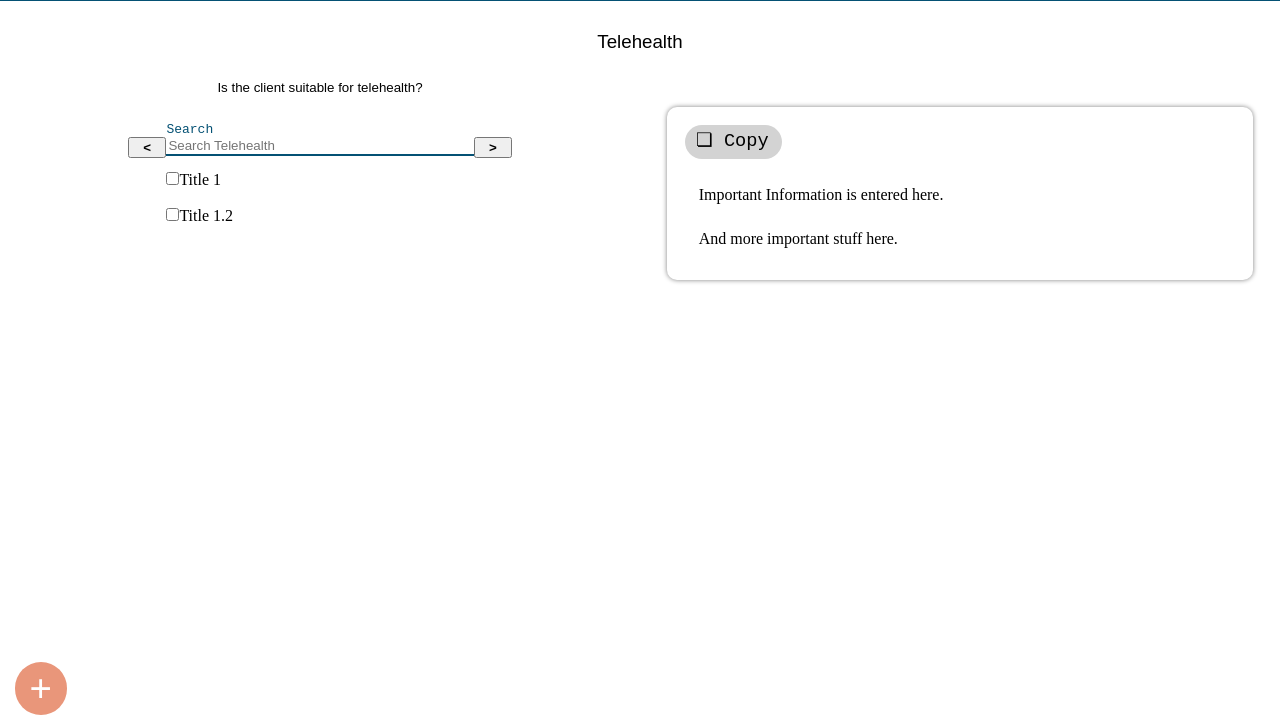
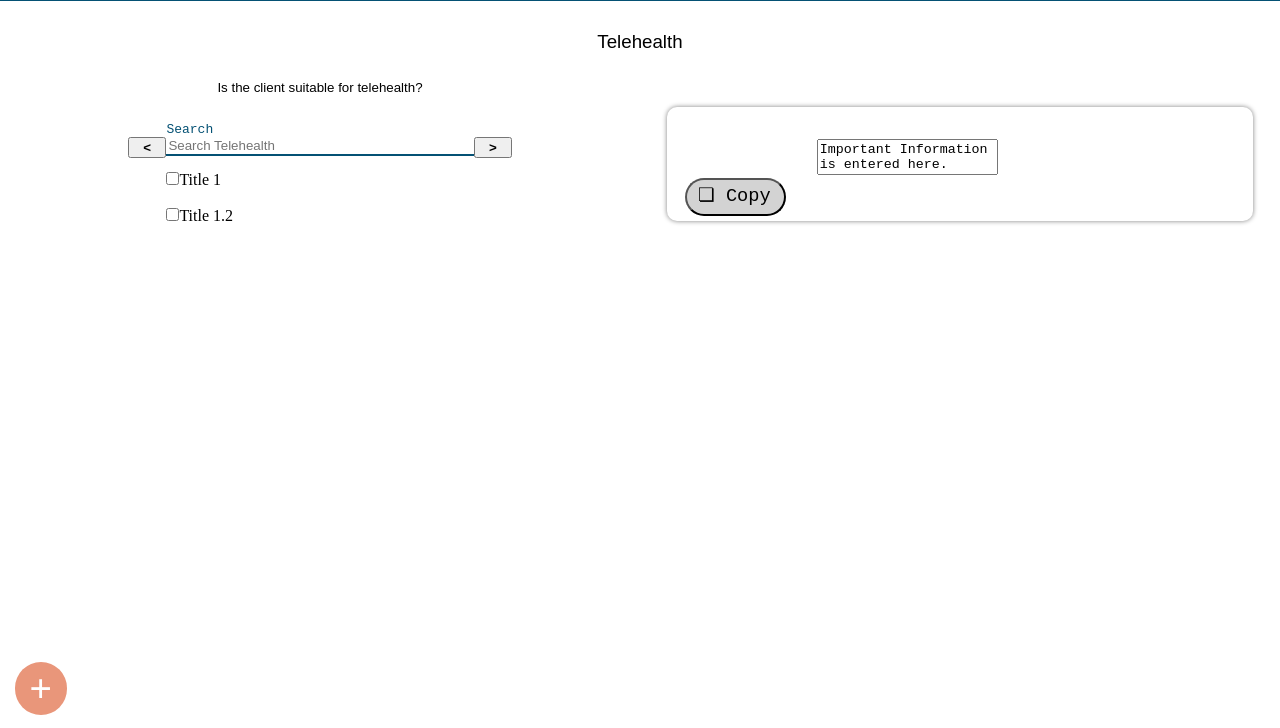
Before and after one commit to Khenkelman/NoteAssist, a plain HTML site: page index.html in a window 1280 px wide. Shown: the part 72-800 px from the top of the page. Drawn offline with Linux system fonts and the light colour scheme.

Commit message:
Change right paragraph to textarea, add copy text function, amend CSS to fit changes

```diff
--- a/index.html
+++ b/index.html
@@ -50,16 +50,10 @@
 
     <div class=rightcol>
         <div id=textbox>
-            <a href="" id=copybox>&#10063; Copy</a>
 
-            <!-- IMPORTED FROM .JSON -->
-            <!-- IMPORTED FROM .JSON -->
-            <!-- IMPORTED FROM .JSON -->
-            <p id=copiedText> Important Information is entered here.</p>
-            <p id=copiedText> And more important stuff here.</p>
-            <!-- IMPORTED FROM .JSON -->
-            <!-- IMPORTED FROM .JSON -->
-            <!-- IMPORTED FROM .JSON -->
+            <!--Turning this into a button break everything and idk why-->
+            <button id="copybox" onclick="copyTextFunction()">&#10063; Copy</button>
+            <textarea id=copiedtext>Important Information is entered here.</textarea>
 
         </div>
     </div>
--- a/main.js
+++ b/main.js
@@ -99,3 +99,9 @@ xhttp.send();
 
 
 categoryMove();
+
+function copyTextFunction(){
+  textHolder = document.getElementById('copiedtext');
+  textHolder.select();
+  document.execCommand("copy");
+}
--- a/styles.css
+++ b/styles.css
@@ -70,6 +70,7 @@ h3 {
 }
 #copiedtext{
     margin: 20pt;
+    resize: none;
 }
 #addCircle{
     position: fixed;
```
